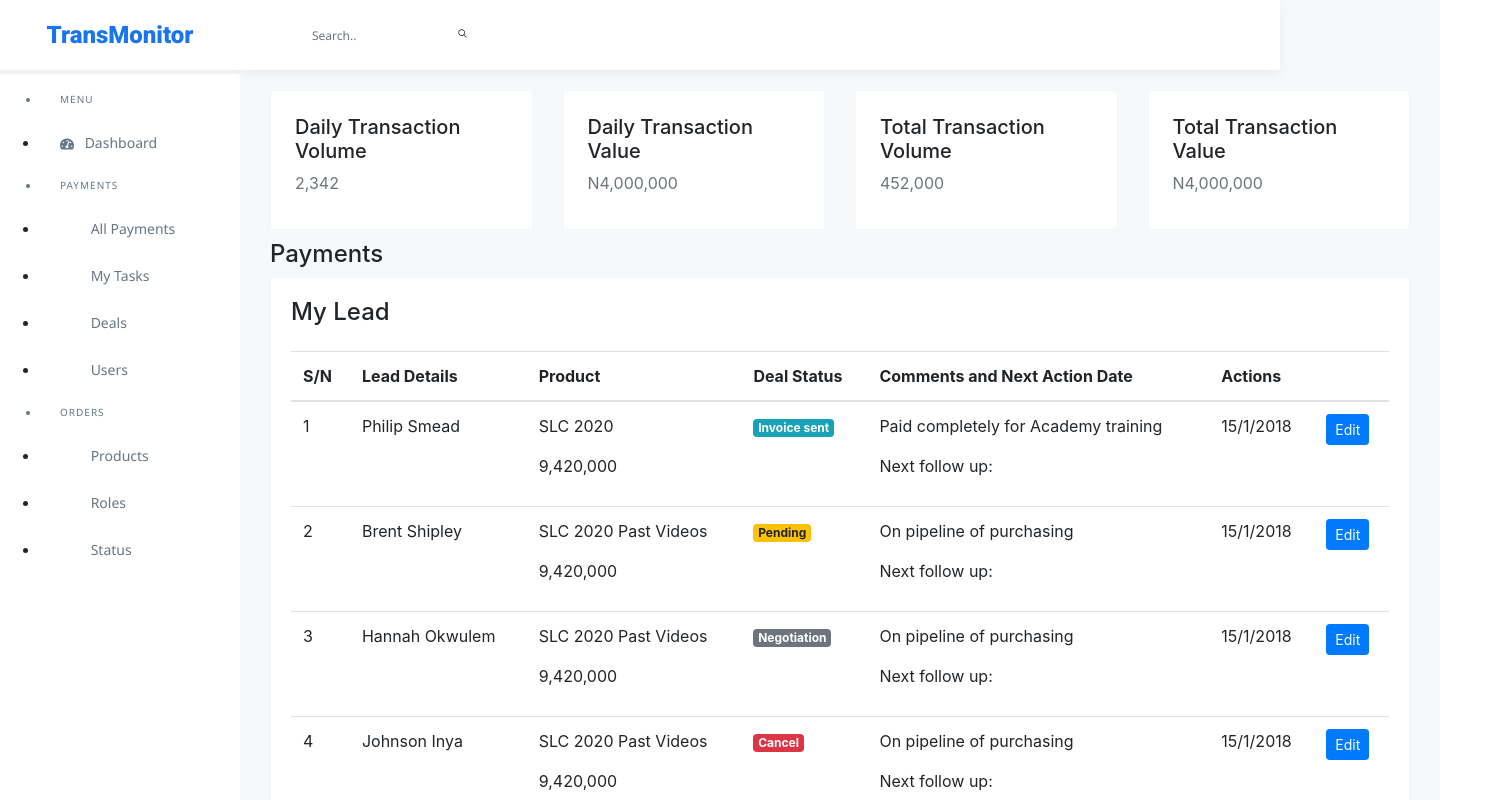
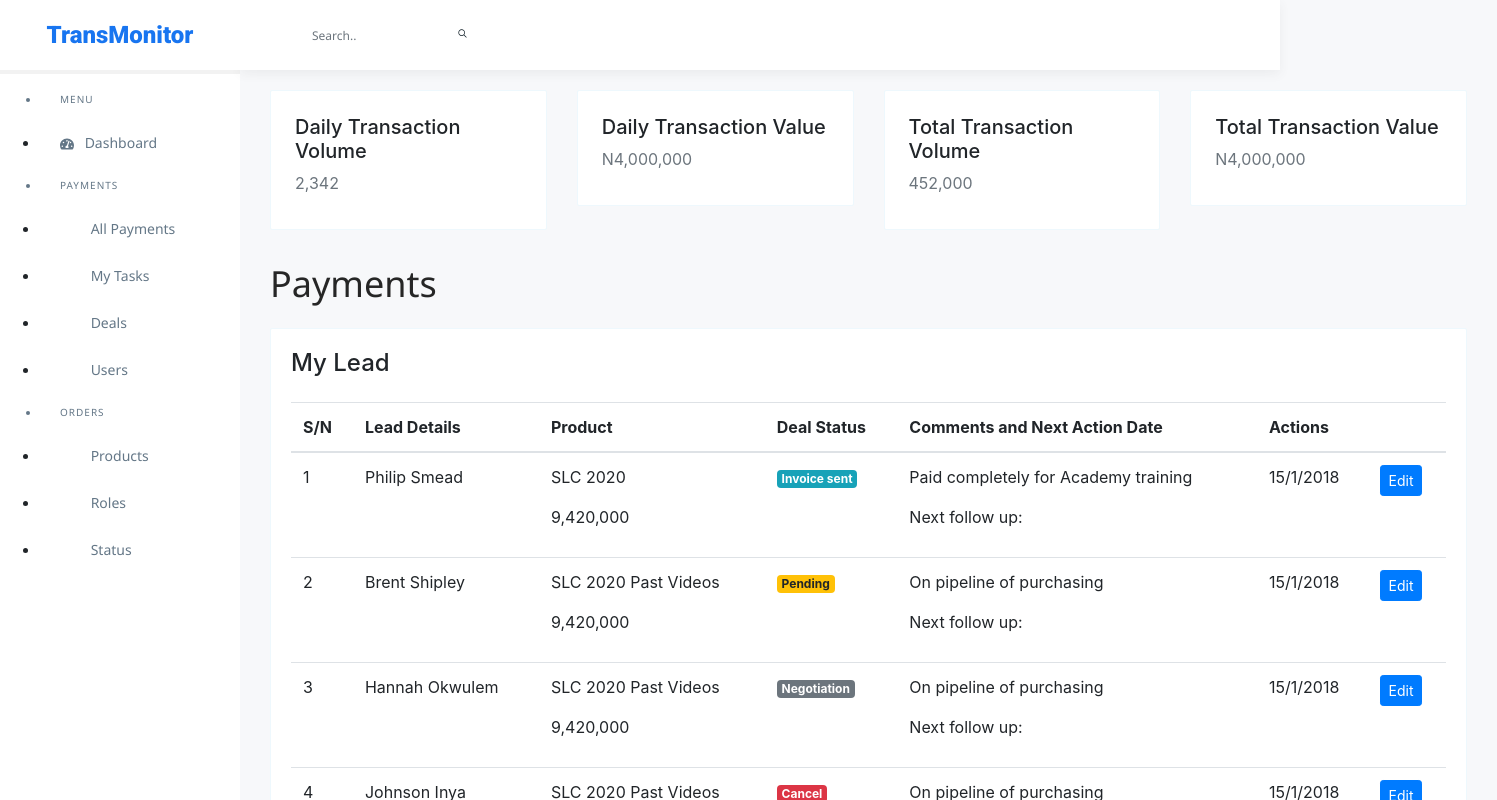
Before and after one commit to siccoo/dashboard-ui, a React (Create React App) app: page / in a window 1280 px wide. Shown: the top 800 px of the page, 1497 px wide, since content can reach past the window. Built offline with nearby package versions, Linux system fonts and the light colour scheme.

Commit message:
Restructing payment table

```diff
--- a/src/App.css
+++ b/src/App.css
@@ -2,8 +2,8 @@
   background: #F7F8FA;
   margin: 0;
   /* padding: auto; */
-  width: 1440px;
-  height: 1510px;
+  width: 1497px;
+  height: 1150px;
 }
 
 /******* Topbar *******/
@@ -364,3 +364,16 @@
 .card-columns .card {
   margin-bottom: 30px;
 }
+
+/******* Page Title *******/
+.page-title-box {
+  padding: 20px 0px;
+}
+
+.page-title-box .page-title {
+  font-family: 'Segoe UI';
+  font-size: 36px;
+  margin: 0;
+  line-height: 48px;
+  color: #262626;
+}
```
